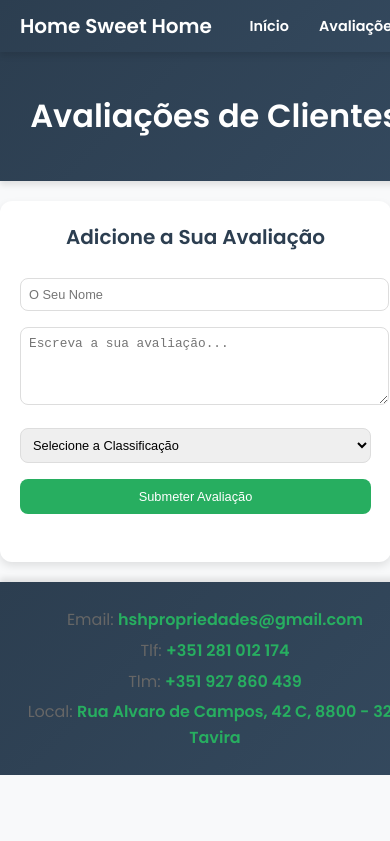
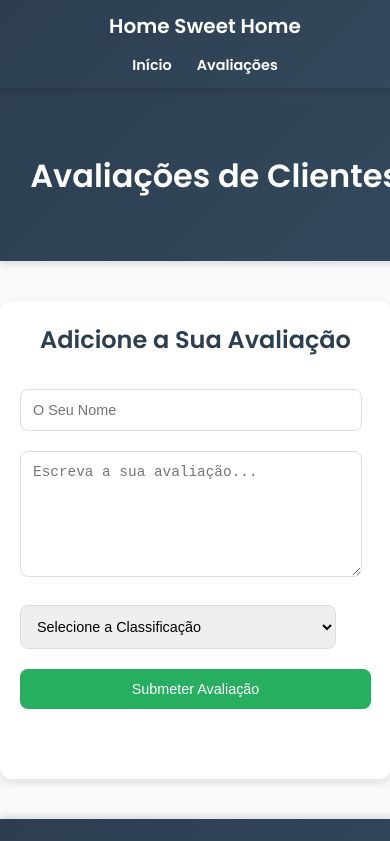
Before and after one commit to BenjaminKeter94/Home-Sweet-Home, a plain HTML site: page avaliacoes.html in a window 390 px wide. Shown: the top 841 px of the page. Drawn offline with Linux system fonts and the light colour scheme.

Commit message:
Update avaliacoes.html

```diff
--- a/avaliacoes.html
+++ b/avaliacoes.html
@@ -44,16 +44,17 @@
       justify-content: space-between;
       align-items: center;
       box-shadow: 0 4px 6px rgba(0, 0, 0, 0.1);
-      position: fixed; /* Make the navbar fixed */
-      top: 0; /* Position it at the top */
-      left: 0; /* Align to the left */
-      z-index: 1000; /* Ensure it stays above other content */
+      position: fixed;
+      top: 0;
+      left: 0;
+      z-index: 1000;
     }
 
     .navbar h1 {
       margin: 0;
       font-size: 1.5rem;
       color: white;
+      white-space: nowrap; /* Prevent title from wrapping */
     }
 
     .navbar ul {
@@ -61,7 +62,9 @@
       margin: 0;
       padding: 0;
       display: flex;
-      gap: 15px;
+      gap: 10px; /* Reduced gap for better spacing */
+      flex-wrap: wrap; /* Allow links to wrap on smaller screens */
+      justify-content: flex-end; /* Align links to the right */
     }
 
     .navbar ul li {
@@ -71,9 +74,10 @@
     .navbar ul li a {
       color: white;
       font-weight: 600;
-      padding: 8px 40px;
+      padding: 8px 35px; /* Reduced padding for better fit */
       border-radius: 8px;
       transition: background 0.3s ease;
+      white-space: nowrap; /* Prevent link text from wrapping */
     }
 
     .navbar ul li a:hover {
@@ -84,57 +88,56 @@
     header {
       background: linear-gradient(135deg, #2c3e50, #34495e);
       color: #fff;
-      padding: 40px 20px; /* Increased padding to make the header larger */
+      padding: 100px 20px 60px;
       text-align: center;
       width: 100%;
       box-shadow: 0 4px 6px rgba(0, 0, 0, 0.1);
-      margin-top: 50px; /* Adjust margin to account for fixed navbar */
+      margin-top: 50px; /* Adjusted for fixed navbar */
     }
 
     header h1 {
       margin: 0;
-      font-size: 2.5rem; /* Increased font size for the header */
+      font-size: 2.5rem;
     }
 
     /* Conteúdo Principal */
     .container {
-      max-width: 600px;
+      max-width: 800px;
       width: 90%;
-      margin: 20px auto;
+      margin: 40px auto;
       padding: 20px;
       background: #fff;
       border-radius: 12px;
       box-shadow: 0 4px 8px rgba(0, 0, 0, 0.1);
       animation: fadeIn 0.5s ease-in-out;
-      text-align: center;
     }
 
     /* Formulário de Avaliação */
     .review-form {
-      margin-bottom: 20px;
+      margin-bottom: 40px;
     }
 
     .review-form h2 {
       margin-top: 0;
-      color: #2c3e50;
-      font-size: 1.5rem;
+      color: #2c3e50;;
+      font-size: 1.75rem;
       text-align: center;
     }
 
     .review-form input,
     .review-form textarea,
     .review-form select {
-      width: 100%;
-      padding: 8px;
-      margin: 8px 0;
+      width: 90%;
+      padding: 12px;
+      margin: 10px 0;
       border: 1px solid #ddd;
       border-radius: 8px;
-      font-size: 0.9rem;
+      font-size: 1rem;
       transition: border-color 0.3s ease, box-shadow 0.3s ease;
     }
 
     .review-form textarea {
-      height: 60px;
+      height: 100px;
       resize: vertical;
     }
 
@@ -150,12 +153,12 @@
       background: #27ae60;
       color: #fff;
       border: none;
-      padding: 10px 16px;
+      padding: 12px 20px;
       border-radius: 8px;
       cursor: pointer;
-      font-size: 0.9rem;
+      font-size: 1rem;
       width: 100%;
-      margin: 8px 0;
+      margin: 10px 0;
       transition: background 0.3s ease, transform 0.2s ease;
     }
 
@@ -168,14 +171,14 @@
     .review-list {
       display: flex;
       flex-direction: column;
-      gap: 15px;
+      gap: 20px;
     }
 
     .review-card {
       background: #fff;
       border-radius: 12px;
       box-shadow: 0 4px 8px rgba(0, 0, 0, 0.1);
-      padding: 16px;
+      padding: 20px;
       transition: transform 0.3s ease, box-shadow 0.3s ease;
       animation: fadeIn 0.5s ease-in-out;
     }
@@ -186,21 +189,21 @@
     }
 
     .review-card h3 {
-      margin: 0 0 8px;
-      font-size: 1.1rem;
+      margin: 0 0 10px;
+      font-size: 1.25rem;
       color: #2c3e50;
     }
 
     .review-card p {
       margin: 5px 0;
       color: #666;
-      font-size: 0.9rem;
+      font-size: 1rem;
     }
 
     .review-card .rating {
       color: #f1c40f;
       font-weight: bold;
-      font-size: 1rem;
+      font-size: 1.1rem;
     }
 
     /* Rodapé */
@@ -210,7 +213,7 @@
       text-align: center;
       padding: 20px;
       width: 100%;
-      margin-top: auto;
+      margin-top: 40px;
       box-shadow: 0 -4px 6px rgba(0, 0, 0, 0.1);
     }
 
@@ -236,12 +239,19 @@
 
     /* Consultas de Mídia para Responsividade */
     @media (max-width: 600px) {
+      .navbar {
+        flex-direction: column; /* Stack items vertically on small screens */
+        padding: 10px;
+      }
+
       .navbar h1 {
         font-size: 1.25rem;
+        margin-bottom: 10px; /* Add space between title and links */
       }
 
       .navbar ul {
-        gap: 10px;
+        justify-content: center; /* Center links on small screens */
+        gap: 5px; /* Reduce gap further for small screens */
       }
 
       .navbar ul li a {
@@ -250,29 +260,29 @@
       }
 
       header h1 {
-        font-size: 2rem; /* Adjusted font size for smaller screens */
+        font-size: 2rem;
       }
 
       .review-form h2 {
-        font-size: 1.25rem;
+        font-size: 1.5rem;
       }
 
       .review-form input,
       .review-form textarea,
       .review-form select {
-        font-size: 0.8rem;
+        font-size: 0.9rem;
       }
 
       .review-form button {
-        font-size: 0.8rem;
+        font-size: 0.9rem;
       }
 
       .review-card h3 {
-        font-size: 1rem;
+        font-size: 1.1rem;
       }
 
       .review-card p {
-        font-size: 0.8rem;
+        font-size: 0.9rem;
       }
     }
   </style>
@@ -299,7 +309,7 @@
       <h2>Adicione a Sua Avaliação</h2>
       <form id="reviewForm">
         <input type="text" id="reviewerName" placeholder="O Seu Nome" required>
-        <textarea id="reviewText" placeholder="Escreva a sua avaliação..." rows="2" required></textarea>
+        <textarea id="reviewText" placeholder="Escreva a sua avaliação..." rows="4" required></textarea>
         <select id="reviewRating" required>
           <option value="" disabled selected>Selecione a Classificação</option>
           <option value="5">★★★★★</option>
```
